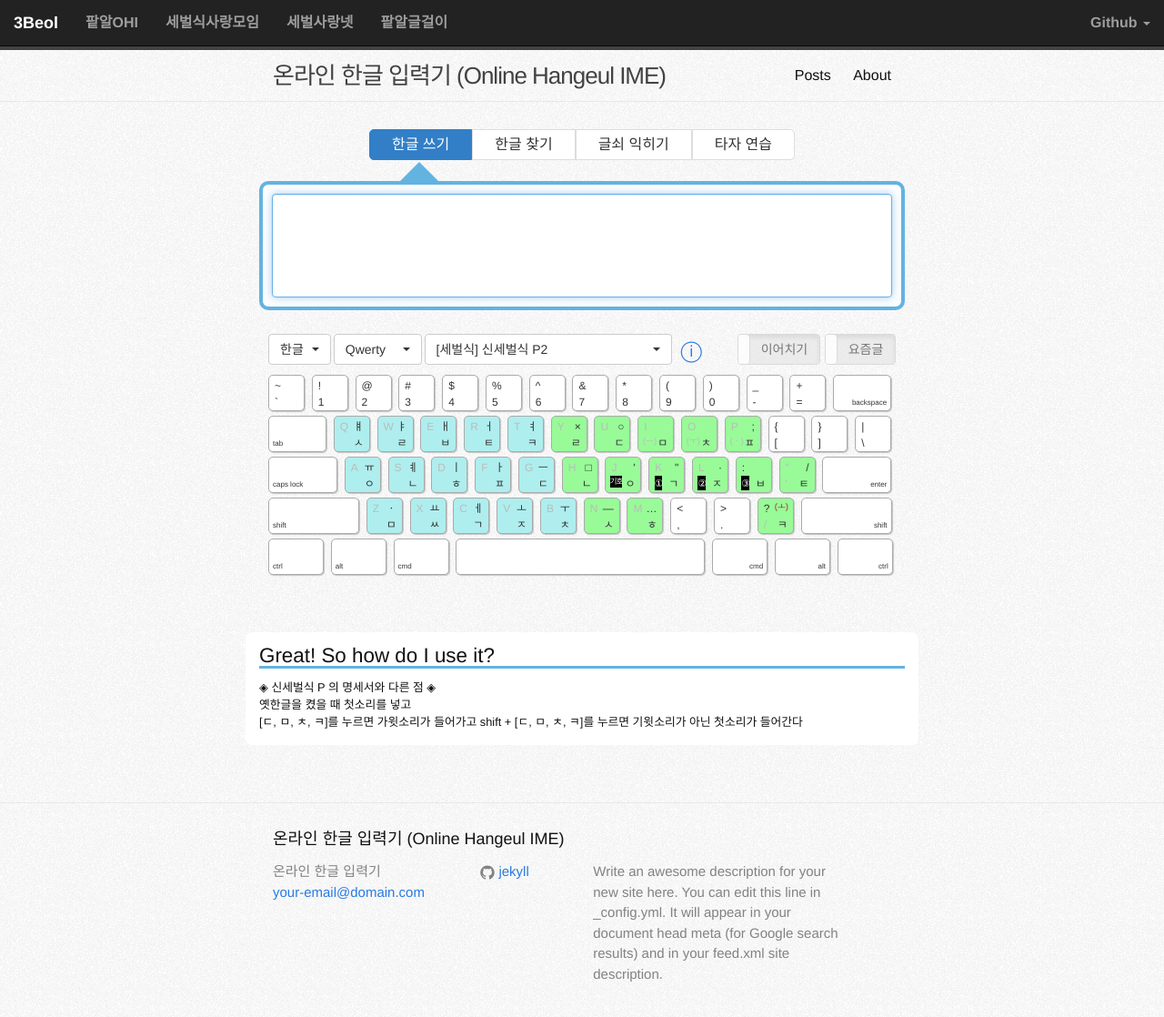
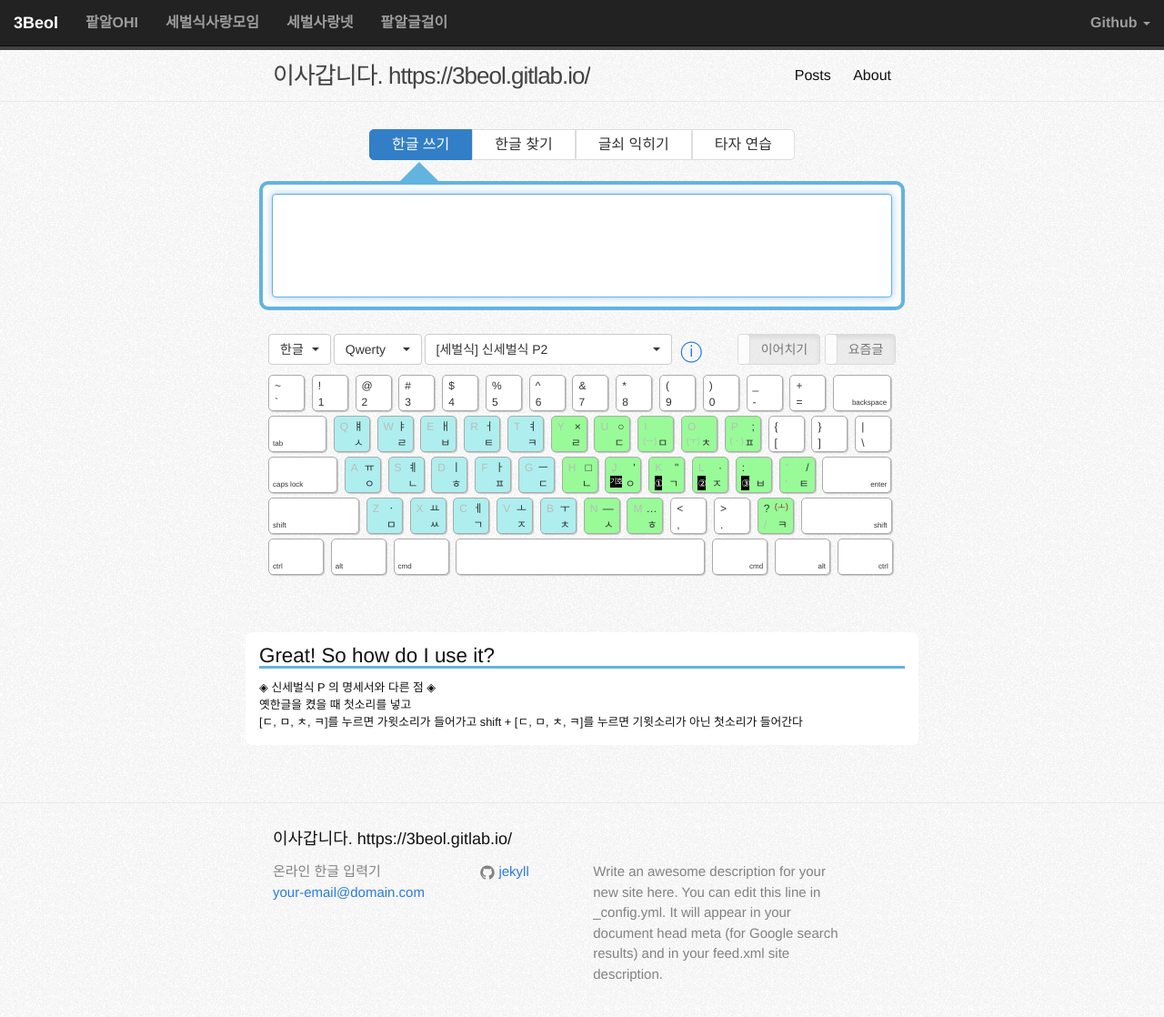
Before and after one commit to 3beol/3beol.github.io, a Jekyll site: the page built from index.html, in a window 1280 px wide and 1142 px high. Shown: the top 1118 px of the window at 91% size. Built offline with Jekyll 4.4.1, drawn with Linux system fonts in a browser that asks for light colours.

Commit message:
이사갑니다.
이사갑니다. https://3beol.gitlab.io/

```diff
--- a/_config.yml
+++ b/_config.yml
@@ -6,7 +6,7 @@
 # 'jekyll serve'. If you change this file, please restart the server process.
 
 # Site settings
-title: 온라인 한글 입력기 (Online Hangeul IME)
+title: 이사갑니다. https://3beol.gitlab.io/
 title_short: 온라인 한글 입력기
 email: your-email@domain.com
 description: > # this means to ignore newlines until "baseurl:"
```
